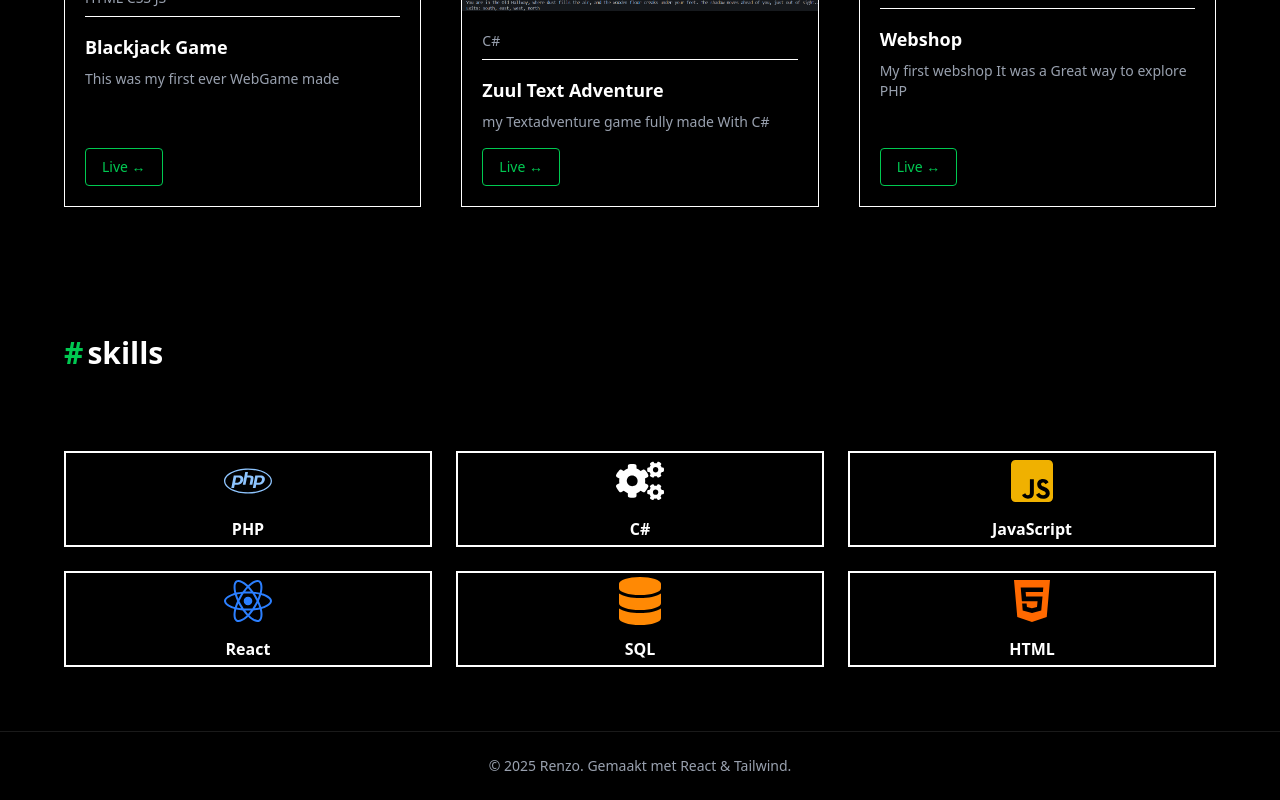
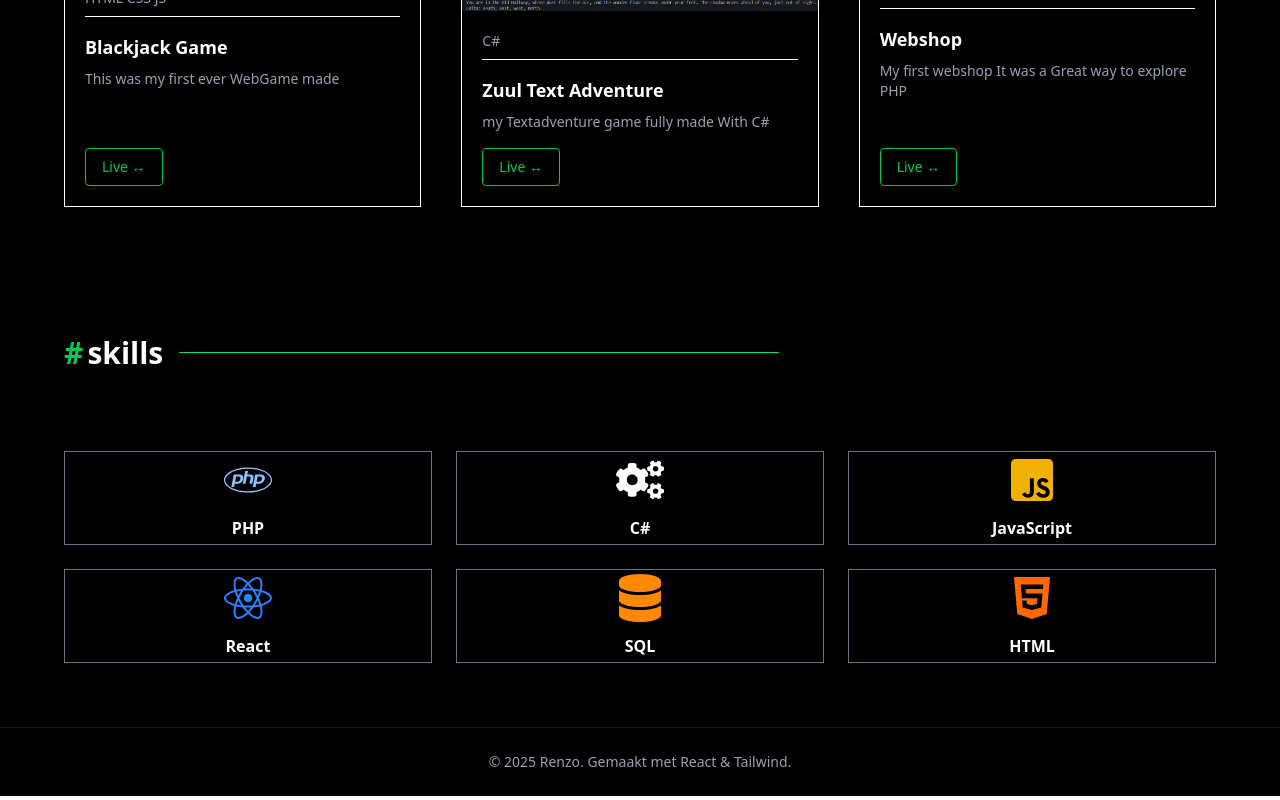
Before and after one commit to Renzoju/portfoliowebsite, a React (Vite) app in the folder my-project/: page / in a window 1280 px wide. Shown: the part 1245-2045 px from the top of the page. Built offline with nearby package versions, Linux system fonts and the light colour scheme.

Commit message:
updated skill section

```diff
--- a/my-project/src/components/Skills.jsx
+++ b/my-project/src/components/Skills.jsx
@@ -21,16 +21,16 @@ export default function Skills() {
               <span className="text-green-500">#</span>
               <span className="text-white ml-1">skills</span>
             </h2>
-            <div className="h-2 bg-green-500 flex-1"></div>
+            <div className="border-t-1 border-green-400 w-150 rounded "></div>
           </div>
         </div>
 
         {/* Skills grid */}
-        <div className="grid grid-cols-3 gap-6 pt-16 justify-start">
+        <div className="grid grid-cols-3 gap-6 pt-16 mx-auto w- justify-start">
           {skills.map((skill, idx) => (
             <div
               key={idx}
-              className="flex flex-col items-center justify-center  p-1  border-2 border-white"
+              className="flex flex-col items-center justify-center  p-1  border-1 border-gray-500   "
             >
               {/* Icon */}
               <div className="mb-3">{skill.icon}</div> {/* Icon boven skill naam */}
```
